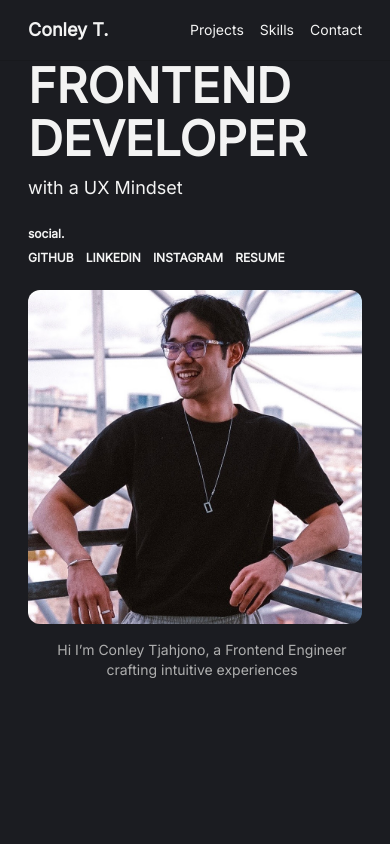
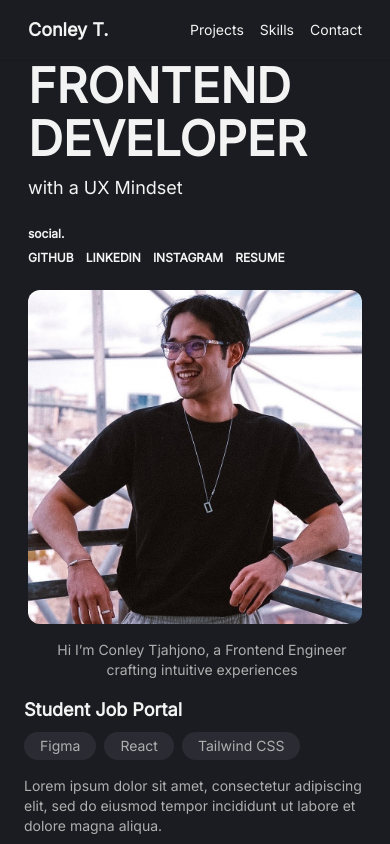
Before and after one commit to conley-tjahjono/my-portfolio, a Next.js app: page / in a window 390 px wide. Shown: the top 844 px of the page. Built offline with nearby package versions, Linux system fonts and the light colour scheme.

Commit message:
Hero and Contacts Fixed

```diff
--- a/src/components/Hero.tsx
+++ b/src/components/Hero.tsx
@@ -6,7 +6,7 @@ import Image from 'next/image';
 
 const Hero = () => {
   return (
-    <section className="min-h-screen px-7 md:px-10 flex flex-col md:flex-row items-center md:items-start justify-between max-w-2xl md:max-w-6xl mx-auto gap-6 pt-[60px] md:pt-[60px] lg:pt-[120px]">
+    <section className="portrait:max-h-screen landscape:min-h-screen px-7 md:px-10 flex flex-col landscape:flex-row md:flex-row items-center md:items-start justify-between max-w-2xl md:max-w-6xl mx-auto gap-6 pt-[60px] md:pt-[60px] lg:pt-[120px]">
       <motion.div
         className="flex-0 md:flex-1 self-start content-center"
         initial={{ opacity: 0, x: -30 }}
@@ -81,7 +81,7 @@ const Hero = () => {
           initial={{ opacity: 0, y: 20 }}
           animate={{ opacity: 1, y: 0 }}
           transition={{ delay: 0.5, duration: 0.6 }}
-          className="mt-4 text-[theme(colors.text-secondary)] text-sm text-center font-light max-w-xs md:text-right md:text-base"
+          className="mt-4 text-[theme(colors.text-secondary)] text-sm text-center landscape:text-right font-light max-w-xs md:text-right md:text-base"
         >
           Hi I’m Conley Tjahjono, a Frontend Engineer crafting intuitive experiences
         </motion.p>
```
